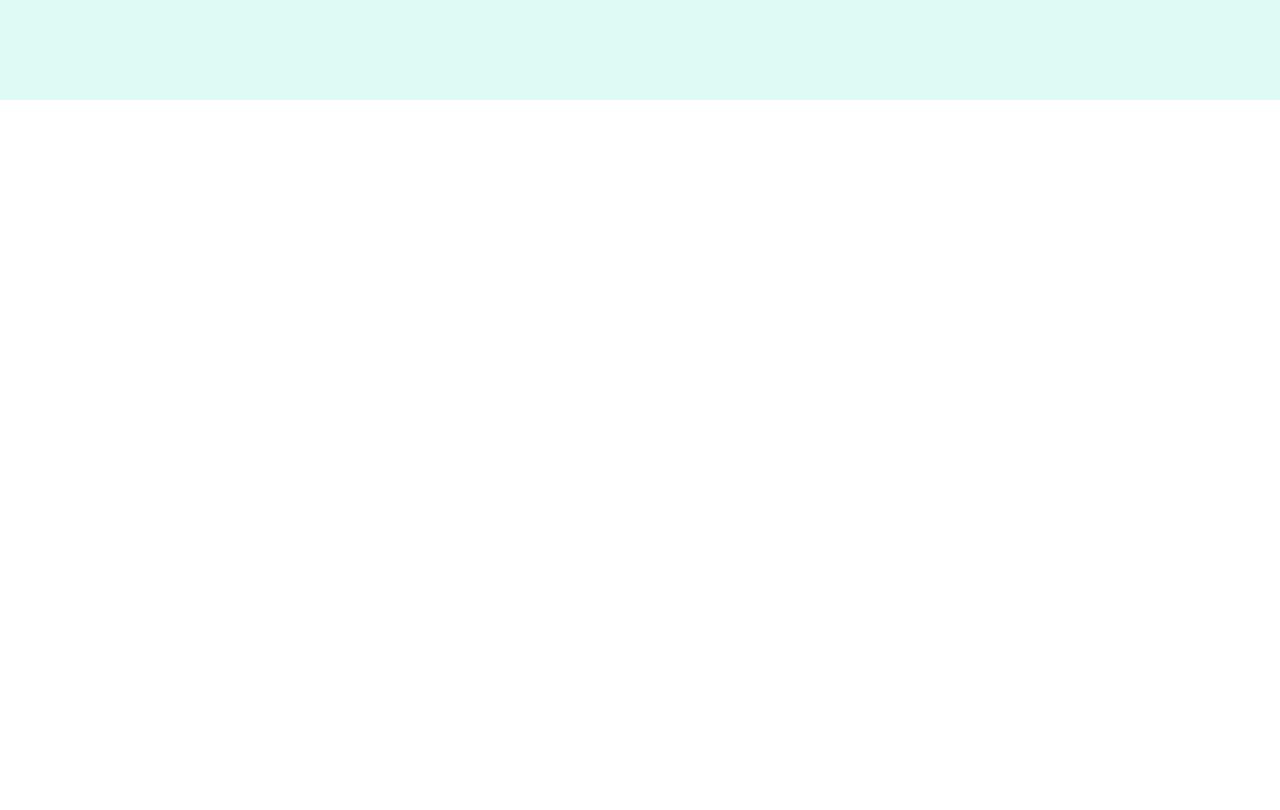
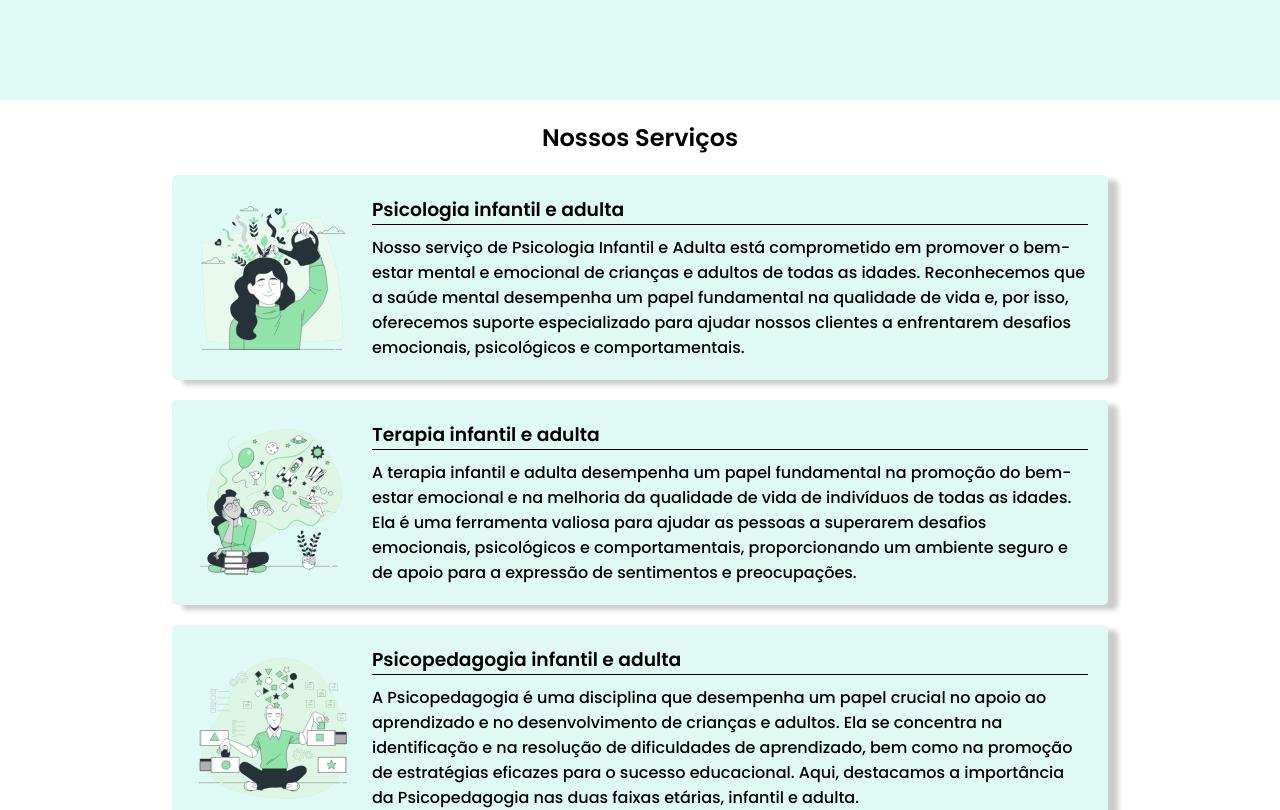
Before and after one commit to EricOliveiras/eanps-site, a React (Vite) app: page / in a window 1280 px wide. Shown: the part 1600-2410 px from the top of the page. Before the commit the page ends 1700 px from the top, so only its background shows below. Built offline with nearby package versions, Linux system fonts and the light colour scheme.

Commit message:
feat: add services component in app

```diff
--- a/src/App.jsx
+++ b/src/App.jsx
@@ -1,6 +1,7 @@
 import Header from './components/Header'
 import Banner from './components/Banner'
 import About from './components/About'
+import Services from './components/Services'
 
 function App() {
   return (
@@ -8,6 +9,7 @@ function App() {
       <Header />
       <Banner />
       <About />
+      <Services />
     </>
   )
 }
```
